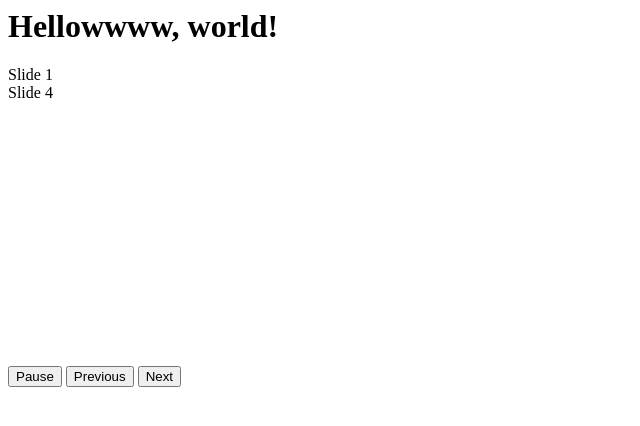
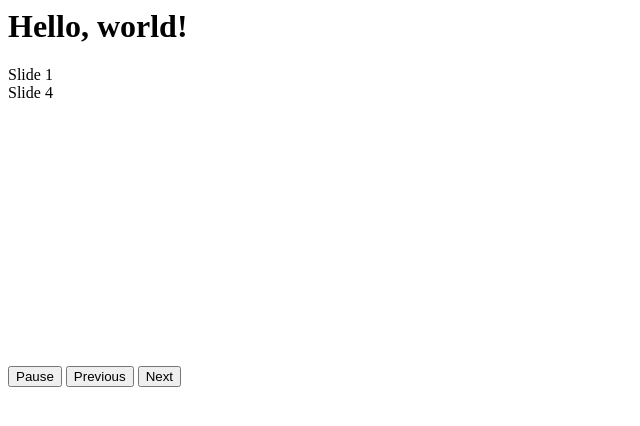
Before and after one commit to tuzun89/SPA, a plain HTML site: page index.html in a window 1280 px wide. Shown: the whole page, without its empty margins (0-640 px from the left). Drawn offline with Linux system fonts and the light colour scheme.

Commit message:
changed html

```diff
--- a/index.html
+++ b/index.html
@@ -8,7 +8,7 @@
 </head>
 
 <body>
-    <h1>Hellowwww, world!</h1>
+    <h1>Hello, world!</h1>
     <ul id="slides">
         <li class="slide_showing">Slide 1</li>
         <li class="slide">Slide 2</li>
```
